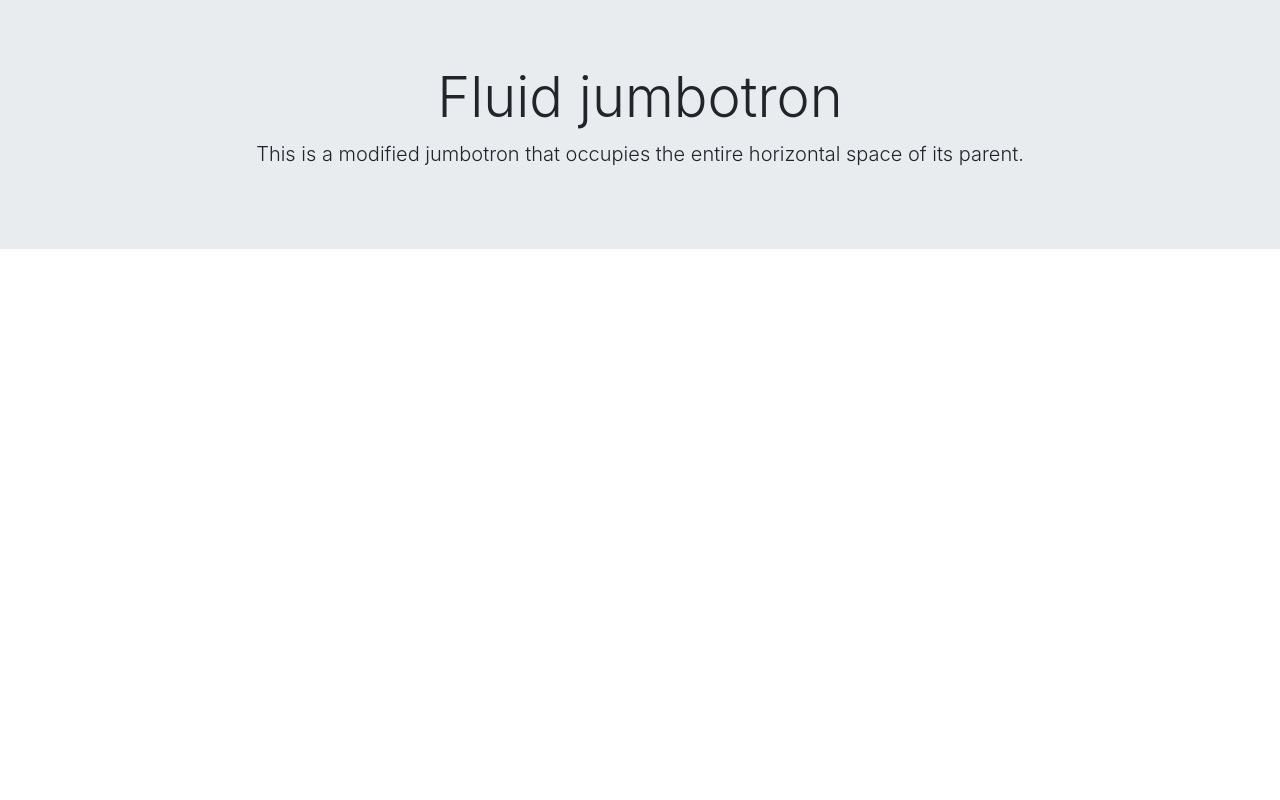
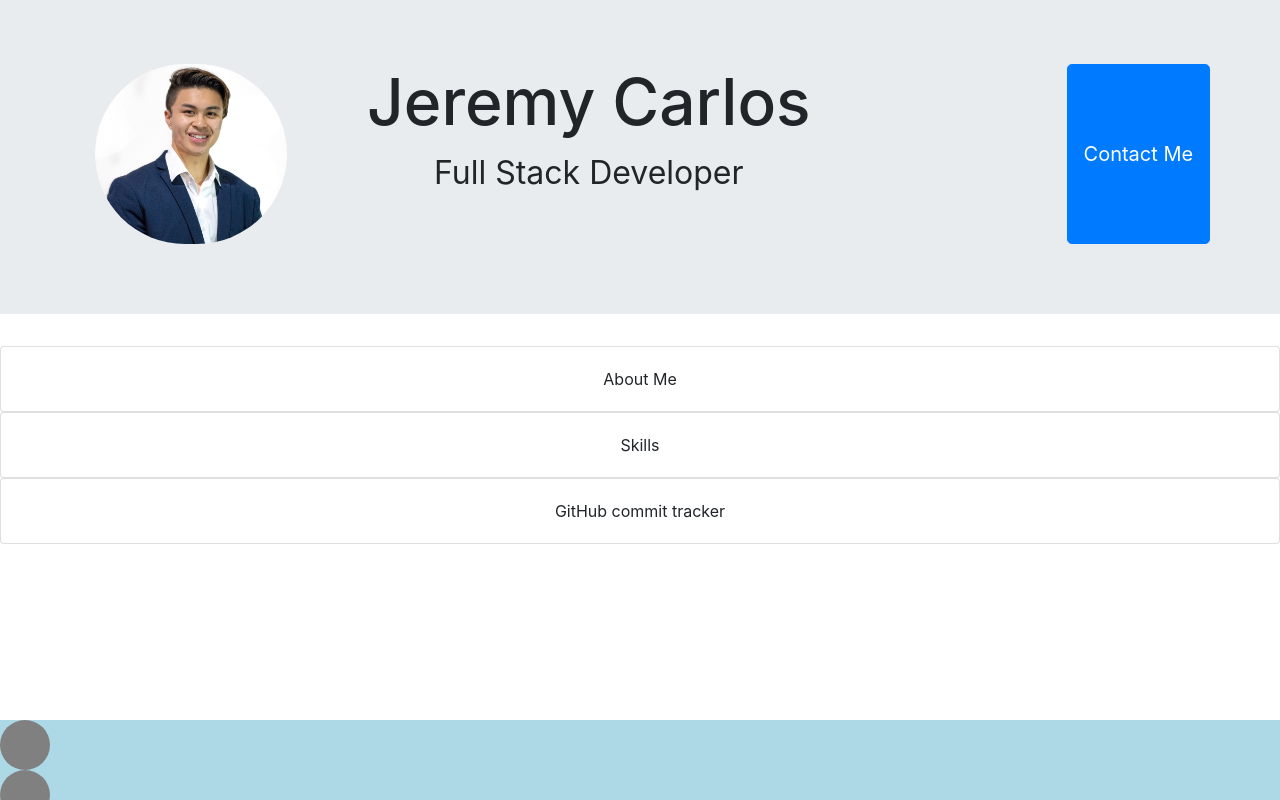
Before and after one commit to Jermayy/Portfolio_R, a React (Create React App) app: page / in a window 1280 px wide. Built offline with nearby package versions, Linux system fonts and the light colour scheme.

Commit message:
Create basic layout for main page

```diff
--- a/package.json
+++ b/package.json
@@ -3,6 +3,7 @@
   "version": "0.1.0",
   "private": true,
   "dependencies": {
+    "@fortawesome/fontawesome-free": "^5.15.0",
     "@testing-library/jest-dom": "^4.2.4",
     "@testing-library/react": "^9.5.0",
     "@testing-library/user-event": "^7.2.1",
--- a/src/App.js
+++ b/src/App.js
@@ -1,13 +1,18 @@
 import React from 'react';
 
 import './App.css';
+import { Card } from './components/Card/Card';
+import { Footer } from './components/Footer/Footer';
 import { Header } from './components/Header/Header';
 
 function App() {
   return (
     <div className="App">
    <Header></Header>
-
+   <Card text={"About Me"}></Card>
+   <Card text={"Skills"}></Card>
+   <Card text={"GitHub commit tracker"}></Card>
+    <Footer></Footer>
     </div>
   );
 }
--- /dev/null
+++ b/src/components/Card/Card.js
@@ -0,0 +1,21 @@
+import React from 'react';
+
+import "../Card/style.css";
+
+export const Card = ({text}) =>{
+
+    return(
+
+
+<div className="card">
+  <div className="card-body">
+  {text}
+  </div>
+</div>
+
+    )
+
+
+
+
+}
--- /dev/null
+++ b/src/components/CircleLink/CircleLink.js
@@ -0,0 +1,17 @@
+import React from 'react';
+
+import "../CircleLink/style.css";
+
+export const CircleLink = () =>{
+
+    return(
+<div className="circleLink">
+
+</div>
+
+    )
+
+
+
+
+}
--- /dev/null
+++ b/src/components/CircleLink/style.css
@@ -0,0 +1,7 @@
+.circleLink{
+    width: 50px;
+    height: 50px;
+    background-color: grey;
+    border-radius: 30px;
+    flex-wrap: wrap;
+}
--- a/src/components/Footer/Footer.js
+++ b/src/components/Footer/Footer.js
@@ -0,0 +1,21 @@
+import React from 'react';
+import { CircleLink } from '../CircleLink/CircleLink';
+import "../Footer/style.css";
+
+export const Footer = () =>{
+
+    return(
+<div className="footer">
+ <div >
+  <CircleLink className='links'></CircleLink>
+  <CircleLink className='links'></CircleLink>
+  <CircleLink className='links'></CircleLink>
+  </div>
+</div>
+
+    )
+
+
+
+
+}
--- a/src/components/Footer/style.css
+++ b/src/components/Footer/style.css
@@ -0,0 +1,23 @@
+.footer{
+    position: fixed;
+    left: 0;
+    bottom: 0;
+    width: 100%;
+    height: 10vh;
+    background-color: lightblue;
+    color: white;
+    text-align: center;
+
+}
+
+.linkGroup{
+
+
+}
+
+.link{
+
+   display: flex;
+   align-items: center;
+   justify-content: center;
+}
--- a/src/components/Header/Header.js
+++ b/src/components/Header/Header.js
@@ -1,14 +1,20 @@
 import React from 'react';
-import "./style.css";
+import Headshot from '../../utils/img/jeremy_headshot.jpg';
+import "../Header/style.css";
 
 export const Header = () =>{
 
     return(
 <div className="jumbotron jumbotron-fluid">
-  <div className="container">
-    <h1 className="display-4">Fluid jumbotron</h1>
-    <p className="lead">This is a modified jumbotron that occupies the entire horizontal space of its parent.</p>
-  </div>
+
+    <div className="container" id='headerContainer'>
+        <img className='headerElements' alt='headshot' src={Headshot}/>
+         <div className='headerElements'>
+            <h1 className="text "id='name'>Jeremy Carlos</h1>
+            <p className="text " id='title'>Full Stack Developer</p>
+         </div>
+         <button type="button" class="btn btn-primary btn-lg headerElements" id='contactBtn'>Contact Me</button>
+    </div>
 </div>
 
     )
--- a/src/components/Header/style.css
+++ b/src/components/Header/style.css
@@ -0,0 +1,42 @@
+html{
+    font-size: 16px;
+}
+
+
+
+    #headerContainer{
+     margin-left: 0;
+     display: inline-flex;
+     content: "";
+     max-Width: 100%;
+     height: auto;
+    }
+
+    img {
+        max-Width: 15vw;
+        height: auto;
+        border-radius: 7.5vw;
+
+    }
+.headerElements{
+    display: inline-block;
+    margin-left:5rem;
+    flex-wrap: wrap;
+
+}
+
+    #name{
+    font-size: 5vw;
+
+    }
+    #title{
+    font-size: 2.5vw;
+
+    }
+
+    #contactBtn{
+
+
+      margin-left: 20vw;
+
+    }
```
Also changed, not shown: src/components/Card/style.css (added), src/utils/img/jeremy_headshot.jpg (added), 1 other file (tests, documents, lock files or other folders).
